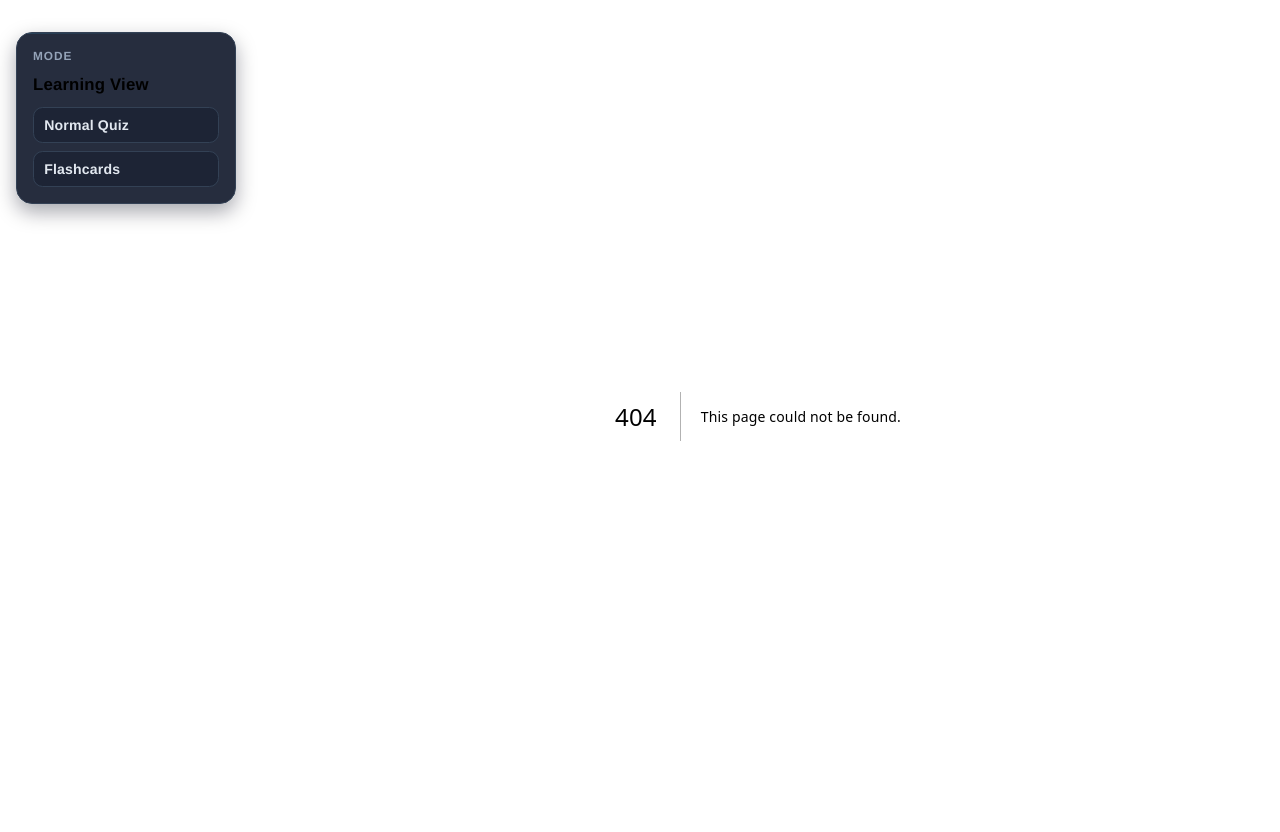
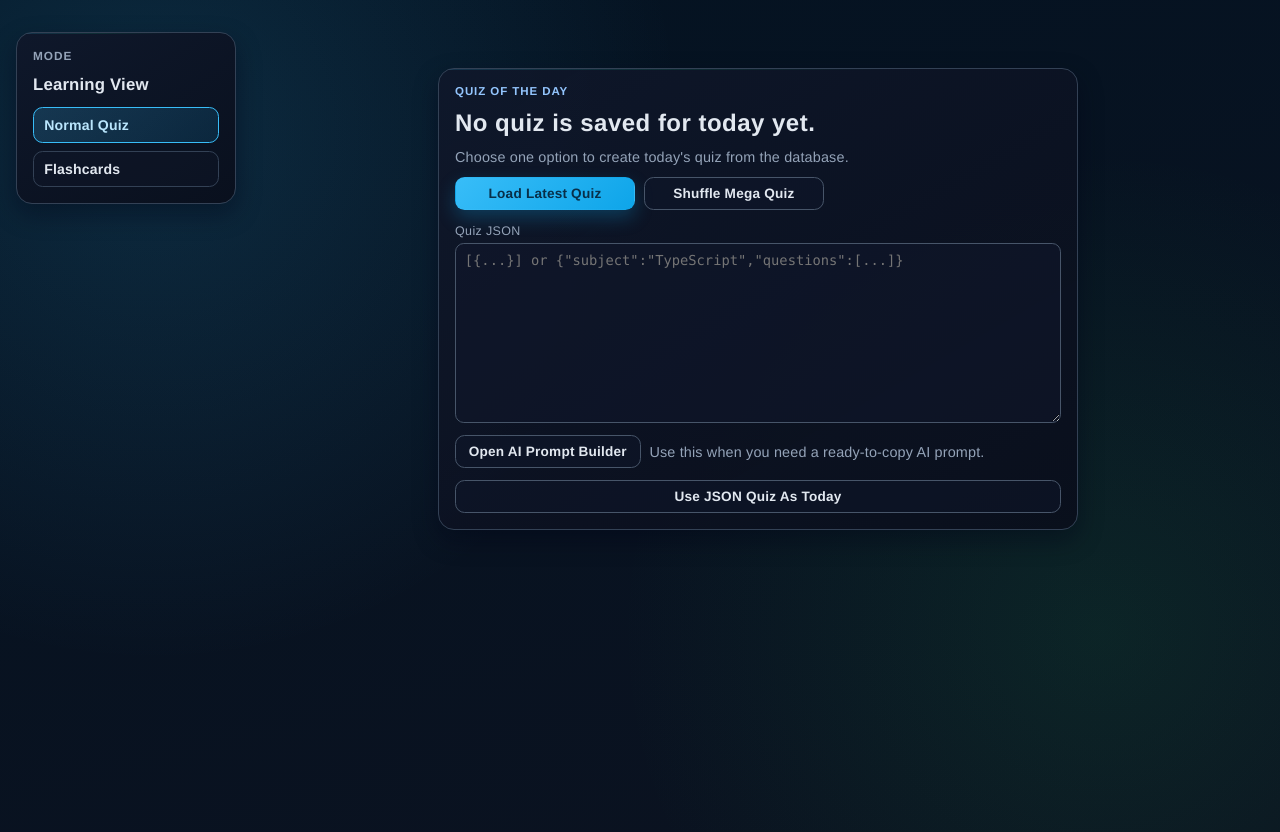
Before and after one commit to hamideddinemouad/personal-quiz-engine-for-learning, a Next.js app: page /quiz in a window 1280 px wide. Before the commit this address had no page. Built offline with nearby package versions, Linux system fonts and the light colour scheme; no server answers; the database is empty.

Commit message:
redirect to flash by default

```diff
--- a/app/globals.css
+++ b/app/globals.css
@@ -3,11 +3,14 @@
   --bg-end: #0b1220;
   --panel: rgba(15, 23, 42, 0.9);
   --panel-accent: rgba(56, 189, 248, 0.16);
+  --panel-accent-alt: rgba(16, 185, 129, 0.14);
   --border: #334155;
   --text: #e2e8f0;
   --muted: #94a3b8;
   --primary: #38bdf8;
+  --primary-strong: #0ea5e9;
   --success: #22c55e;
+  --success-strong: #10b981;
   --error: #fb7185;
   --font-body-stack: 'Helvetica Neue', Helvetica, Arial, sans-serif;
   --font-display-stack: 'Helvetica Neue', Helvetica, Arial, sans-serif;
@@ -103,7 +106,11 @@ body {
 
 .app-mode-link--active {
   border-color: var(--primary);
-  background: rgba(56, 189, 248, 0.16);
+  background: linear-gradient(
+    135deg,
+    rgba(56, 189, 248, 0.2),
+    rgba(14, 165, 233, 0.14)
+  );
   color: #bae6fd;
 }
 
@@ -384,9 +391,9 @@ body {
   overflow: hidden;
   border: 1px solid var(--border);
   border-radius: 1rem;
-  background: var(--panel);
+  background: linear-gradient(150deg, rgba(15, 23, 42, 0.94), rgba(9, 14, 27, 0.92));
   padding: 1rem;
-  box-shadow: 0 8px 20px rgba(2, 6, 23, 0.35);
+  box-shadow: 0 10px 24px rgba(2, 6, 23, 0.4);
 }
 
 .card-surface::before {
@@ -395,7 +402,7 @@ body {
   inset: 0 auto auto 0;
   width: 72%;
   height: 1px;
-  background: linear-gradient(90deg, var(--panel-accent), transparent);
+  background: linear-gradient(90deg, var(--panel-accent), var(--panel-accent-alt), transparent);
   pointer-events: none;
   z-index: 0;
 }
@@ -455,7 +462,7 @@ body {
   font-size: 0.72rem;
   letter-spacing: 0.08em;
   text-transform: uppercase;
-  color: var(--muted);
+  color: #93c5fd;
   font-weight: 600;
   font-family: var(--font-display-stack);
 }
@@ -760,9 +767,9 @@ body {
 }
 
 .quiz-subject {
-  border: 1px solid rgba(71, 85, 105, 0.7);
+  border: 1px solid rgba(56, 189, 248, 0.4);
   border-radius: 0.62rem;
-  background: rgba(15, 23, 42, 0.42);
+  background: linear-gradient(135deg, rgba(56, 189, 248, 0.12), rgba(15, 23, 42, 0.45));
   padding: 0.4rem 0.5rem;
 }
 
@@ -772,7 +779,25 @@ body {
   gap: 0.5rem;
 }
 
-.sidebar-mega-action {
+.sidebar-quiz-actions {
+  display: flex;
+  flex-direction: column;
+  gap: 0.45rem;
+}
+
+.sidebar-action-label {
+  margin: 0;
+  font-size: 0.72rem;
+  text-transform: uppercase;
+  letter-spacing: 0.08em;
+  color: #7dd3fc;
+  font-weight: 700;
+}
+
+.sidebar-backup-action {
+  border-top: 1px solid rgba(71, 85, 105, 0.85);
+  margin-top: 0.25rem;
+  padding-top: 0.8rem;
   display: flex;
   flex-direction: column;
   gap: 0.45rem;
@@ -782,7 +807,7 @@ body {
   border: 1px solid var(--border);
   border-radius: 0.75rem;
   padding: 0.6rem 0.7rem;
-  background: rgba(15, 23, 42, 0.35);
+  background: linear-gradient(140deg, rgba(30, 41, 59, 0.45), rgba(15, 23, 42, 0.34));
   display: flex;
   flex-direction: column;
   gap: 0.45rem;
@@ -801,9 +826,9 @@ body {
 }
 
 .sidebar-progress-row--card {
-  border: 1px solid rgba(71, 85, 105, 0.7);
+  border: 1px solid rgba(56, 189, 248, 0.3);
   border-radius: 0.62rem;
-  background: rgba(15, 23, 42, 0.42);
+  background: linear-gradient(135deg, rgba(56, 189, 248, 0.1), rgba(15, 23, 42, 0.45));
   padding: 0.4rem 0.5rem;
   display: flex;
   flex-direction: column;
@@ -832,12 +857,12 @@ body {
   display: block;
   height: 100%;
   width: 0;
-  background: var(--primary);
+  background: linear-gradient(90deg, var(--primary), var(--primary-strong));
   transition: width 0.2s ease;
 }
 
 .goal-progress-fill--complete {
-  background: var(--success);
+  background: linear-gradient(90deg, var(--success), var(--success-strong));
 }
 
 .goal-celebration {
@@ -882,7 +907,11 @@ body {
 
 .navigator-item--active {
   border-color: var(--primary);
-  background: rgba(56, 189, 248, 0.16);
+  background: linear-gradient(
+    135deg,
+    rgba(56, 189, 248, 0.2),
+    rgba(15, 23, 42, 0.5)
+  );
   color: #bae6fd;
 }
 
@@ -940,7 +969,7 @@ body {
 
 .button--ghost {
   border-color: #475569;
-  background: rgba(15, 23, 42, 0.45);
+  background: rgba(15, 23, 42, 0.5);
   color: var(--text);
 }
 
@@ -950,12 +979,24 @@ body {
 }
 
 .button--primary {
-  background: var(--primary);
+  background: linear-gradient(135deg, var(--primary), var(--primary-strong));
+  box-shadow: 0 8px 18px rgba(14, 165, 233, 0.26);
   color: #082f49;
 }
 
 .button--primary:hover:not(:disabled) {
-  background: #7dd3fc;
+  background: linear-gradient(135deg, #7dd3fc, #38bdf8);
+}
+
+.sidebar-backup-button {
+  border-color: rgba(16, 185, 129, 0.55);
+  background: linear-gradient(135deg, rgba(16, 185, 129, 0.18), rgba(15, 23, 42, 0.55));
+  color: #d1fae5;
+}
+
+.sidebar-backup-button:hover:not(:disabled) {
+  border-color: rgba(52, 211, 153, 0.8);
+  background: linear-gradient(135deg, rgba(16, 185, 129, 0.26), rgba(15, 23, 42, 0.62));
 }
 
 .inline-icon {
--- /dev/null
+++ b/app/quiz/page.tsx
@@ -0,0 +1,23 @@
+import QuizApp from '@/features/quiz/components/quiz-app';
+import { getStudyStreakStats, getTodayQuizSnapshot } from '@/server/history/service';
+
+export const dynamic = 'force-dynamic';
+const DAILY_MASTERED_GOAL = 20;
+
+export default async function QuizPage(): Promise<JSX.Element> {
+  const [todaySnapshot, studyStreakStats] = await Promise.all([
+    getTodayQuizSnapshot(),
+    getStudyStreakStats()
+  ]);
+
+  return (
+    <QuizApp
+      dailyMasteredGoal={DAILY_MASTERED_GOAL}
+      initialDailySnapshotError={todaySnapshot.saveError}
+      initialNeedsDailySetup={!todaySnapshot.hasTodayQuiz}
+      initialQuizSubject={todaySnapshot.subject}
+      initialQuestions={todaySnapshot.questions}
+      initialStudyStreakDays={studyStreakStats.currentStreakDays}
+    />
+  );
+}
--- a/src/features/quiz/components/app-mode-nav.tsx
+++ b/src/features/quiz/components/app-mode-nav.tsx
@@ -4,7 +4,7 @@ import Link from 'next/link';
 import { usePathname } from 'next/navigation';
 
 const NAV_ITEMS = [
-  { href: '/', label: 'Normal Quiz' },
+  { href: '/quiz', label: 'Normal Quiz' },
   { href: '/flash', label: 'Flashcards' }
 ] as const;
 
@@ -17,10 +17,7 @@ export default function AppModeNav(): JSX.Element {
       <h2 className="app-mode-nav__title">Learning View</h2>
       <div className="app-mode-nav__links">
         {NAV_ITEMS.map((item) => {
-          // Root path should only highlight on exact "/", while non-root paths
-          // should stay active for sub-routes (e.g. "/flash/something").
-          const isActive =
-            item.href === '/' ? pathname === item.href : pathname.startsWith(item.href);
+          const isActive = pathname.startsWith(item.href);
 
           return (
             <Link
--- a/src/features/quiz/components/quiz-app.tsx
+++ b/src/features/quiz/components/quiz-app.tsx
@@ -206,6 +206,7 @@ export default function QuizApp({
 }: QuizAppProps): JSX.Element {
   const buildSessionQuestions = (questions: QuizQuestion[]): QuizQuestion[] =>
     shuffleQuestionChoices(questions);
+  const isFlashMode = choiceUi === 'flashcards';
 
   // Goal: Keep the active quiz session replaceable in-place (daily -> mega quiz)
   // without a full page refresh.
@@ -449,7 +450,13 @@ export default function QuizApp({
               }}
               type="button"
             >
-              {activeDailySetupMode === 'load' ? 'Loading Quiz...' : 'Load Latest Quiz'}
+              {activeDailySetupMode === 'load'
+                ? isFlashMode
+                  ? 'Loading Flashcards...'
+                  : 'Loading Quiz...'
+                : isFlashMode
+                  ? 'Load Latest Flashcards'
+                  : 'Load Latest Quiz'}
             </button>
             <button
               className="button button--ghost"
@@ -460,8 +467,12 @@ export default function QuizApp({
               type="button"
             >
               {activeDailySetupMode === 'shuffle'
-                ? 'Shuffling Mega Quiz...'
-                : 'Shuffle Mega Quiz'}
+                ? isFlashMode
+                  ? 'Shuffling Mega Flashcards...'
+                  : 'Shuffling Mega Quiz...'
+                : isFlashMode
+                  ? 'Shuffle Mega Flashcards'
+                  : 'Shuffle Mega Quiz'}
             </button>
           </div>
           <label className="history-field daily-setup__field">
@@ -494,7 +505,13 @@ export default function QuizApp({
             }}
             type="button"
           >
-            {activeDailySetupMode === 'json' ? 'Saving JSON Quiz...' : 'Use JSON Quiz As Today'}
+            {activeDailySetupMode === 'json'
+              ? isFlashMode
+                ? 'Saving JSON Flashcards...'
+                : 'Saving JSON Quiz...'
+              : isFlashMode
+                ? 'Use JSON Flashcards As Today'
+                : 'Use JSON Quiz As Today'}
           </button>
           {dailySnapshotError ? <p className="feedback feedback--error">{dailySnapshotError}</p> : null}
         </section>
--- a/src/features/quiz/components/quiz-engine.tsx
+++ b/src/features/quiz/components/quiz-engine.tsx
@@ -60,6 +60,7 @@ export default function QuizEngine({
           <QuestionCard choiceUi={choiceUi} key={currentQuestion.id} question={currentQuestion} />
         </section>
         <SidebarNavigation
+          choiceUi={choiceUi}
           dailyMasteredGoal={dailyMasteredGoal}
           dailySnapshotError={initialDailySnapshotError}
           quizSubject={quizSubject}
--- a/src/features/quiz/components/sidebar-navigation.tsx
+++ b/src/features/quiz/components/sidebar-navigation.tsx
@@ -3,6 +3,7 @@
 import { QUIZ_STATUS } from '@/constants/quiz-status';
 import { useQuizContext } from '@/features/quiz/context/quiz-context';
 import { formatStopwatch } from '@/features/quiz/lib/format-stopwatch';
+import type { ChoiceUiMode } from '@/features/quiz/types';
 import type { QuizStatus } from '@/types/quiz';
 import {
   ChevronLeftIcon,
@@ -16,6 +17,7 @@ import {
 } from './icons';
 
 interface SidebarNavigationProps {
+  choiceUi: ChoiceUiMode;
   dailyMasteredGoal: number;
   dailySnapshotError: string | null;
   quizSubject: string | null;
@@ -54,6 +56,7 @@ function statusLabel(status: QuizStatus): string {
 }
 
 export default function SidebarNavigation({
+  choiceUi,
   dailyMasteredGoal,
   dailySnapshotError,
   quizSubject,
@@ -66,6 +69,7 @@ export default function SidebarNavigation({
   onCreateGithubBackup,
   onOpenHistoryCrud
 }: SidebarNavigationProps): JSX.Element {
+  const isFlashMode = choiceUi === 'flashcards';
   const { questions, currentQuestionIndex, statusesById, elapsedSeconds, progress, goToQuestion } =
     useQuizContext();
   const normalizedDailyGoal = Math.max(dailyMasteredGoal, 1);
@@ -132,7 +136,8 @@ export default function SidebarNavigation({
           </p>
         ) : null}
       </div>
-      <div className="sidebar-mega-action">
+      <div className="sidebar-quiz-actions">
+        <p className="sidebar-action-label">{isFlashMode ? 'Flashcard actions' : 'Quiz actions'}</p>
         <button
           className="button button--primary sidebar-mega-button"
           disabled={isShufflingMegaQuiz}
@@ -143,14 +148,24 @@ export default function SidebarNavigation({
         >
           <span className="button-content">
             <ShuffleIcon className={`inline-icon ${isShufflingMegaQuiz ? 'spin-icon' : ''}`} />
-            {isShufflingMegaQuiz ? 'Building Mega Quiz...' : 'Shuffle Mega Quiz'}
+            {isShufflingMegaQuiz
+              ? isFlashMode
+                ? 'Building Mega Flashcards...'
+                : 'Building Mega Quiz...'
+              : isFlashMode
+                ? 'Shuffle Mega Flashcards'
+                : 'Shuffle Mega Quiz'}
           </span>
         </button>
         <button className="button button--ghost sidebar-mega-button" onClick={onOpenHistoryCrud} type="button">
           Manage History DB
         </button>
+        {shuffleError ? <p className="feedback feedback--error">{shuffleError}</p> : null}
+      </div>
+      <div className="sidebar-backup-action">
+        <p className="sidebar-action-label">Data safety</p>
         <button
-          className="button button--ghost sidebar-mega-button"
+          className="button button--ghost sidebar-mega-button sidebar-backup-button"
           disabled={isCreatingGithubBackup}
           onClick={() => {
             void onCreateGithubBackup();
@@ -172,7 +187,6 @@ export default function SidebarNavigation({
             {backupFeedback.text}
           </p>
         ) : null}
-        {shuffleError ? <p className="feedback feedback--error">{shuffleError}</p> : null}
       </div>
 
       <div aria-label="Question list" className="navigator-grid">
```
Also changed, not shown: app/page.tsx (+3 -19 lines).
